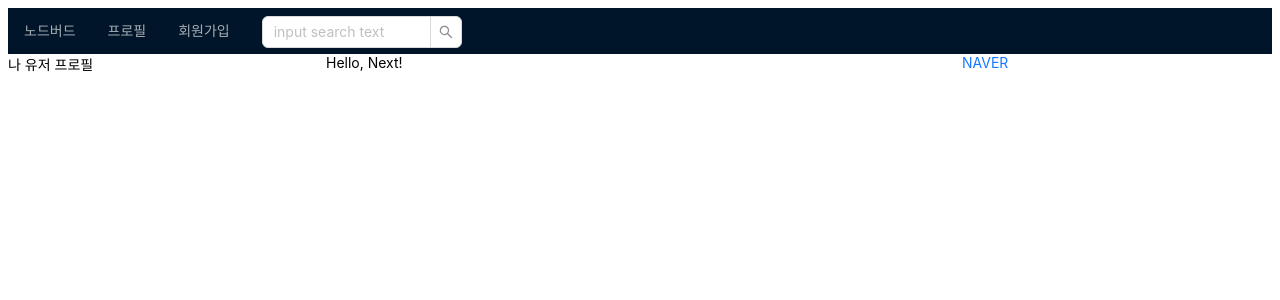
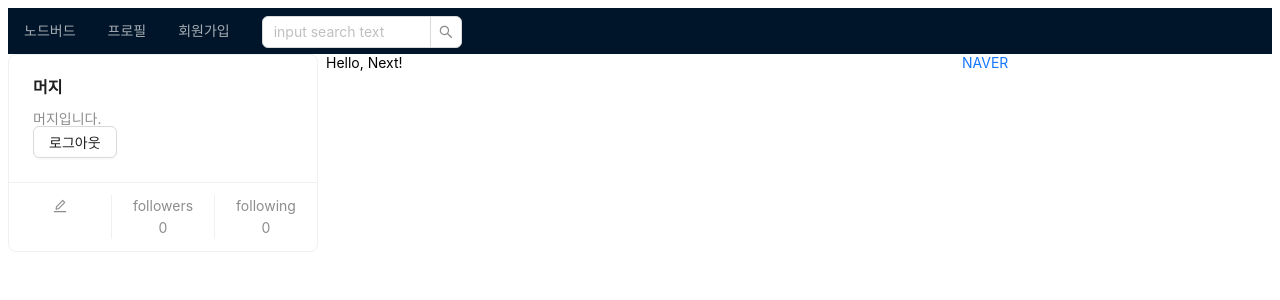
Before and after one commit to kimseongchan-kr/next-practice, a Next.js app: page / in a window 1280 px wide. Both pictures are taken after typing "Sample", "Sample123" into the empty fields and a click on the button "로그인". Shown: the top 300 px of the page. Built offline with nearby package versions, Linux system fonts and the light colour scheme.

Commit message:
fix: UserProfile Component 작업
- LogOut handler 작성
- submitLoginForm => handleLoginFormSubmit 함수명 변경

```diff
--- a/components/AppLayout.tsx
+++ b/components/AppLayout.tsx
@@ -16,8 +16,12 @@ const AppLayout = ({ children }: PropsWithChildren<any>) => {
     getItem(<SearchInput placeholder="input search text" />),
   ];
 
-  const submitLoginForm = () => {
+  const handleLoginFormSubmit = () => {
     setIsLoggedIn(true);
+  };
+
+  const handleLogoutButtonClick = () => {
+    setIsLoggedIn(false);
   };
 
   return (
@@ -26,9 +30,9 @@ const AppLayout = ({ children }: PropsWithChildren<any>) => {
       <Row gutter={8}>
         <Col xs={24} md={6}>
           {isLoggedIn ? (
-            <UserProfile />
+            <UserProfile onLogout={handleLogoutButtonClick} />
           ) : (
-            <LoginForm onFinish={submitLoginForm} />
+            <LoginForm onFinish={handleLoginFormSubmit} />
           )}
         </Col>
         <Col xs={24} md={12}>
--- a/components/UserProfile.tsx
+++ b/components/UserProfile.tsx
@@ -1,5 +1,30 @@
-const UserProfile = () => {
-  return <div>나 유저 프로필</div>;
+import React from 'react';
+import { Button, Card } from 'antd';
+import { EditOutlined } from '@ant-design/icons';
+
+interface UserProfileProps {
+  onLogout: () => void;
+}
+
+const UserProfile = ({ onLogout }: UserProfileProps) => {
+  return (
+    <Card
+      actions={[
+        <EditOutlined key="edit" />,
+        <div key="followers">
+          followers
+          <br />0
+        </div>,
+        <div key="following">
+          following
+          <br />0
+        </div>,
+      ]}
+    >
+      <Card.Meta description="머지입니다." title="머지" />
+      <Button onClick={onLogout}>로그아웃</Button>
+    </Card>
+  );
 };
 
 export default UserProfile;
```
Also changed, not shown: 1 other file (tests, documents, lock files or other folders).
